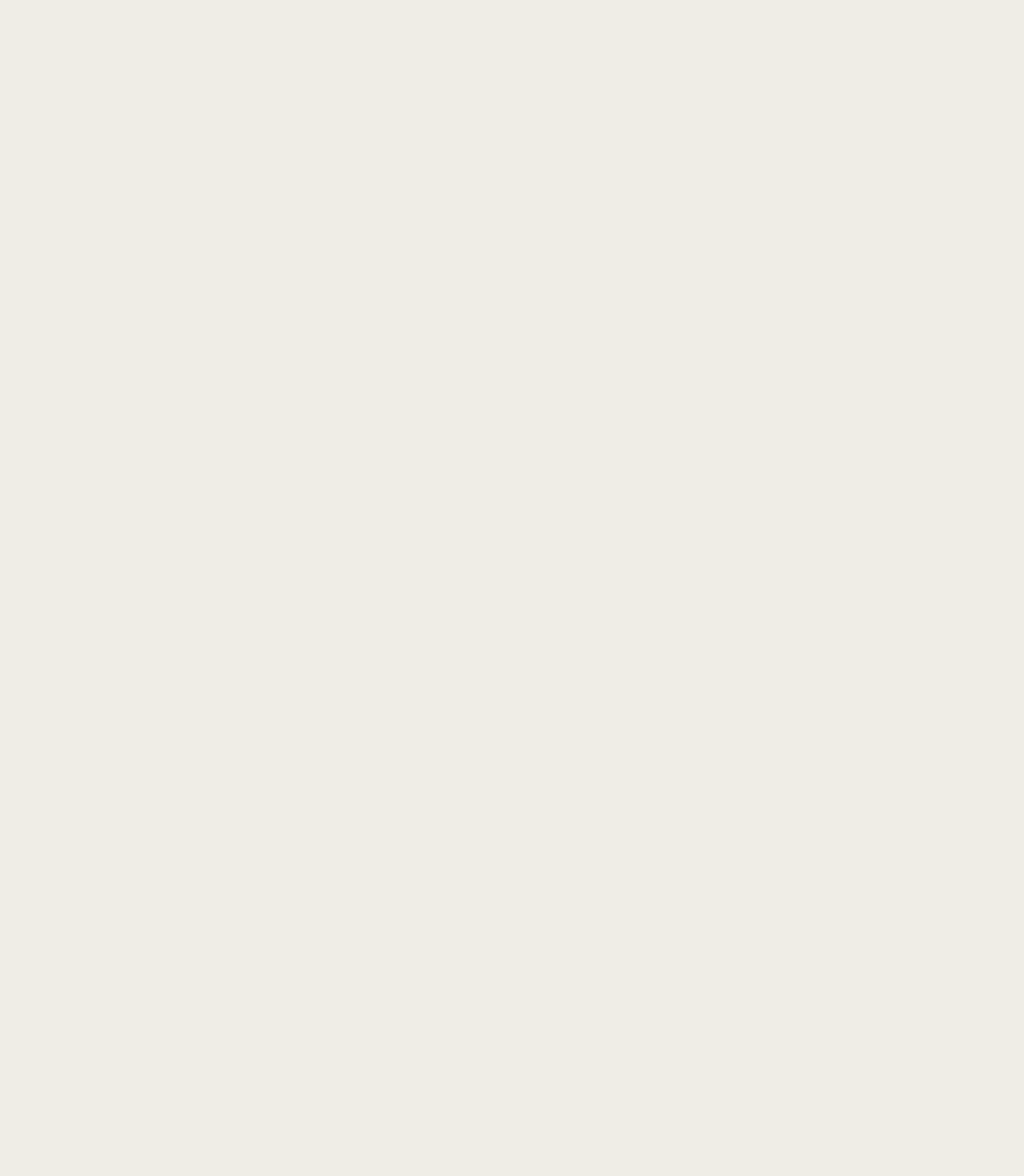
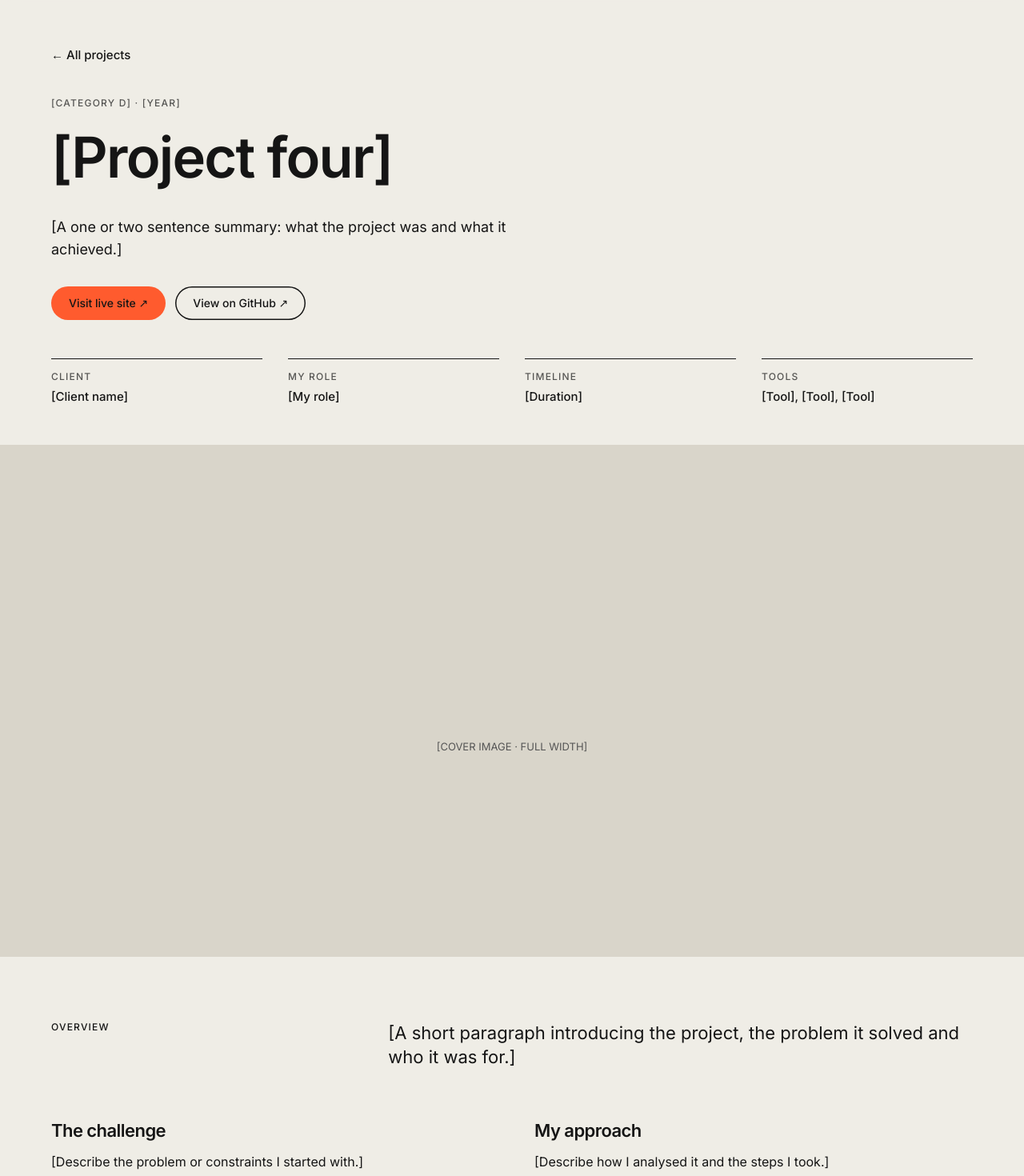
Before and after one commit to Eaglesword07/Portfolio, a React (Vite) app: page /portfolio/project-four in a window 1280 px wide. Before the commit this address had no page. Shown: the part 80-1550 px from the top of the page at 80% size. Before the commit the page ends 800 px from the top, so only its background shows below. Built offline with nearby package versions, Linux system fonts and the light colour scheme.

Commit message:
feat: add project detail pages with live/GitHub buttons and direct card links

```diff
--- a/src/App.jsx
+++ b/src/App.jsx
@@ -3,6 +3,7 @@ import Layout from "./components/layout/Layout";
 import Home from "./pages/Home";
 import About from "./pages/About";
 import Portfolio from "./pages/Portfolio";
+import ProjectDetail from "./pages/ProjectDetail";
 import Services from "./pages/Services";
 import Contact from "./pages/Contact";
 
@@ -13,6 +14,7 @@ export default function App() {
         <Route path="/" element={<Home />} />
         <Route path="about" element={<About />} />
         <Route path="portfolio" element={<Portfolio />} />
+        <Route path="portfolio/:slug" element={<ProjectDetail />} />
         <Route path="services" element={<Services />} />
         <Route path="contact" element={<Contact />} />
       </Route>
--- a/src/components/ui/Button.jsx
+++ b/src/components/ui/Button.jsx
@@ -4,16 +4,28 @@ const variants = {
   dark: "bg-ink text-paper",
   light: "bg-paper text-ink",
   accent: "bg-accent text-ink",
+  outline:
+    "bg-transparent text-ink shadow-[inset_0_0_0_1.5px_#151515] hover:bg-ink hover:text-paper",
 };
 
-export default function Button({ to, variant = "dark", className = "", children, ...props }) {
-  const classes = `inline-block rounded-full px-[22px] py-[11px] text-sm font-medium transition-transform hover:-translate-y-0.5 ${variants[variant]} ${className}`;
+export default function Button({ to, href, variant = "dark", className = "", children, ...props }) {
+  const classes = `inline-block rounded-full px-[22px] py-[11px] text-sm font-medium transition-all hover:-translate-y-0.5 ${variants[variant]} ${className}`;
 
-  return to ? (
-    <Link to={to} className={classes} {...props}>
-      {children}
-    </Link>
-  ) : (
+  if (to) {
+    return (
+      <Link to={to} className={classes} {...props}>
+        {children}
+      </Link>
+    );
+  }
+  if (href) {
+    return (
+      <a href={href} target="_blank" rel="noopener noreferrer" className={classes} {...props}>
+        {children}
+      </a>
+    );
+  }
+  return (
     <button className={classes} {...props}>
       {children}
     </button>
--- a/src/components/ui/Parallax.jsx
+++ b/src/components/ui/Parallax.jsx
@@ -1,7 +1,14 @@
-export default function Parallax({ className = "", children }) {
+export default function Parallax({
+  className = "",
+  rounded = "rounded-[20px]",
+  bg = "bg-stone",
+  children,
+}) {
   return (
-    <div className={`overflow-hidden rounded-[20px] ${className}`}>
-      <div className="parallax-img flex h-[120%] items-center justify-center bg-stone text-[13px] text-[#555]">
+    <div className={`overflow-hidden ${rounded} ${className}`}>
+      <div
+        className={`parallax-img flex h-[120%] items-center justify-center text-[13px] text-[#555] ${bg}`}
+      >
         {children}
       </div>
     </div>
--- a/src/components/ui/PortfolioCard.jsx
+++ b/src/components/ui/PortfolioCard.jsx
@@ -1,6 +1,8 @@
+import { Link } from "react-router-dom";
+
 export default function PortfolioCard({ slug, title, category, bg }) {
   return (
-    <article id={slug} className="group scroll-mt-28 md:even:mt-18">
+    <Link to={`/portfolio/${slug}`} className="group block md:even:mt-18">
       <div className="relative h-95 overflow-hidden rounded-[20px]">
         <div
           className={`parallax-img flex h-[120%] items-center justify-center text-[13px] text-[#555] transition-transform duration-500 group-hover:scale-105 ${bg}`}
@@ -13,6 +15,6 @@ export default function PortfolioCard({ slug, title, category, bg }) {
       </div>
       <h3 className="mt-4 text-xl font-semibold md:text-2xl">{title}</h3>
       <p className="mt-1.5 text-sm opacity-70">{category}</p>
-    </article>
+    </Link>
   );
 }
--- a/src/components/ui/ProjectCard.jsx
+++ b/src/components/ui/ProjectCard.jsx
@@ -27,7 +27,7 @@ export default function ProjectCard({ slug, title, category, bg }) {
   return (
     <div className="shrink-0 pr-6">
       <Link
-        to={`/portfolio#${slug}`}
+        to={`/portfolio/${slug}`}
         className="group block w-90 md:w-180"
         onFocus={() => slideIn("100%")}
         onBlur={() => slideOut("100%")}
--- a/src/data/projects.js
+++ b/src/data/projects.js
@@ -1,6 +1,61 @@
+// Placeholder text shared by all projects. To write a real project,
+// add the same field to that project and it overrides the placeholder.
+const placeholder = {
+  year: "[Year]",
+  client: "[Client name]",
+  role: "[My role]",
+  timeline: "[Duration]",
+  tools: ["[Tool]", "[Tool]", "[Tool]"],
+  summary: "[A one or two sentence summary: what the project was and what it achieved.]",
+  overview: "[A short paragraph introducing the project, the problem it solved and who it was for.]",
+  challenge: "[Describe the problem or constraints I started with.]",
+  approach: "[Describe how I analysed it and the steps I took.]",
+  results: [
+    { value: "[00]%", label: "[Result metric one]" },
+    { value: "[00]x", label: "[Result metric two]" },
+    { value: "[00]+", label: "[Result metric three]" },
+  ],
+};
+
 export const projects = [
-  { id: 1, slug: "project-one", title: "[Project one]", category: "[Category A]", bg: "bg-stone" },
-  { id: 2, slug: "project-two", title: "[Project two]", category: "[Category B]", bg: "bg-sage" },
-  { id: 3, slug: "project-three", title: "[Project three]", category: "[Category A]", bg: "bg-sand" },
-  { id: 4, slug: "project-four", title: "[Project four]", category: "[Category B]", bg: "bg-stone" },
+  {
+    ...placeholder,
+    id: 1,
+    slug: "project-one",
+    title: "[Project one]",
+    category: "[Category A]",
+    bg: "bg-stone",
+    liveUrl: "https://example.com",
+    githubUrl: "https://github.com/username/project-one",
+  },
+  {
+    ...placeholder,
+    id: 2,
+    slug: "project-two",
+    title: "[Project two]",
+    category: "[Category B]",
+    bg: "bg-sage",
+    liveUrl: "https://example.com",
+    githubUrl: "https://github.com/username/project-two",
+  },
+  {
+    ...placeholder,
+    id: 3,
+    slug: "project-three",
+    title: "[Project three]",
+    category: "[Category C]",
+    bg: "bg-sand",
+    liveUrl: "https://example.com",
+    githubUrl: "https://github.com/username/project-three",
+  },
+  {
+    ...placeholder,
+    id: 4,
+    slug: "project-four",
+    title: "[Project four]",
+    category: "[Category D]",
+    bg: "bg-stone",
+    liveUrl: "https://example.com",
+    githubUrl: "https://github.com/username/project-four",
+  },
 ];
--- /dev/null
+++ b/src/pages/ProjectDetail.jsx
@@ -0,0 +1,136 @@
+import { Link, useParams } from "react-router-dom";
+import Button from "../components/ui/Button";
+import Eyebrow from "../components/ui/Eyebrow";
+import Parallax from "../components/ui/Parallax";
+import { projects } from "../data/projects";
+
+export default function ProjectDetail() {
+  const { slug } = useParams();
+  const index = projects.findIndex((p) => p.slug === slug);
+
+  if (index === -1) {
+    return (
+      <section className="px-5 py-32 md:px-16">
+        <h1 className="text-4xl">Project not found</h1>
+        <Link to="/portfolio" className="mt-6 inline-block border-b-2 border-accent pb-1 font-medium">
+          ← Back to all projects
+        </Link>
+      </section>
+    );
+  }
+
+  const p = projects[index];
+  const next = projects[(index + 1) % projects.length];
+  const meta = [
+    ["Client", p.client],
+    ["My role", p.role],
+    ["Timeline", p.timeline],
+    ["Tools", p.tools.join(", ")],
+  ];
+
+  return (
+    <>
+      {/* Header */}
+      <section className="px-5 pb-12 pt-14 md:px-16">
+        <Link to="/portfolio" className="border-b-2 border-transparent pb-0.5 font-medium transition-colors hover:border-accent">
+          ← All projects
+        </Link>
+        <Eyebrow className="mt-10 opacity-70">
+          {p.category} · {p.year}
+        </Eyebrow>
+        <h1 className="mt-4 text-[clamp(34px,5.5vw,76px)]">
+          <span className="block overflow-hidden pb-[0.08em]">
+            <span className="inline-block motion-safe:animate-up">{p.title}</span>
+          </span>
+        </h1>
+        <p className="mt-6 max-w-155 text-lg">{p.summary}</p>
+
+        <div className="mt-8 flex flex-wrap gap-3">
+          {p.liveUrl && <Button href={p.liveUrl} variant="accent">Visit live site ↗</Button>}
+          {p.githubUrl && <Button href={p.githubUrl} variant="outline">View on GitHub ↗</Button>}
+        </div>
+
+        <dl className="mt-12 grid grid-cols-2 gap-8 md:grid-cols-4">
+          {meta.map(([label, value]) => (
+            <div key={label} className="border-t border-ink pt-3.5">
+              <dt className="text-xs font-medium uppercase tracking-widest opacity-70">{label}</dt>
+              <dd className="mt-1.5 font-medium">{value}</dd>
+            </div>
+          ))}
+        </dl>
+      </section>
+
+      {/* Full-width cover */}
+      <Parallax rounded="rounded-none" bg={p.bg} className="h-[min(80vh,640px)]">
+        [COVER IMAGE · FULL WIDTH]
+      </Parallax>
+
+      {/* Overview */}
+      <section className="px-5 py-20 md:px-16">
+        <div className="grid gap-6 md:grid-cols-[4fr_8fr] md:gap-14">
+          <Eyebrow>Overview</Eyebrow>
+          <p className="max-w-190 text-[22px] leading-snug">{p.overview}</p>
+        </div>
+        <div className="mt-16 grid gap-12 md:grid-cols-2 md:gap-14">
+          <div>
+            <h3 className="text-[22px]">The challenge</h3>
+            <p className="mt-3 text-base">{p.challenge}</p>
+          </div>
+          <div>
+            <h3 className="text-[22px]">My approach</h3>
+            <p className="mt-3 text-base">{p.approach}</p>
+          </div>
+        </div>
+      </section>
+
+      {/* Gallery */}
+      <section className="px-5 pb-20 md:px-16">
+        <Parallax className="h-105 md:h-140">[PROJECT IMAGE · FULL WIDTH]</Parallax>
+        <div className="mt-6 grid gap-6 md:grid-cols-2">
+          <div className="group overflow-hidden rounded-[20px]">
+            <div className="flex h-90 items-center justify-center bg-stone text-[13px] text-[#555] transition-transform duration-500 group-hover:scale-105 md:h-110">
+              [PROJECT IMAGE]
+            </div>
+          </div>
+          <div className="group overflow-hidden rounded-[20px] md:mt-18">
+            <div className="flex h-90 items-center justify-center bg-sage text-[13px] text-[#555] transition-transform duration-500 group-hover:scale-105 md:h-110">
+              [PROJECT IMAGE]
+            </div>
+          </div>
+        </div>
+      </section>
+
+      {/* Results */}
+      <section className="bg-ink px-5 py-20 text-paper md:px-16">
+        <Eyebrow className="text-accent">Results</Eyebrow>
+        <h2 className="mb-10 mt-3 text-[34px]">What it delivered</h2>
+        <div className="grid gap-10 md:grid-cols-3">
+          {p.results.map(({ value, label }) => (
+            <div key={label}>
+              <p className="text-[44px] font-semibold leading-none">{value}</p>
+              <p className="mt-1.5 text-[13px] opacity-80">{label}</p>
+            </div>
+          ))}
+        </div>
+      </section>
+
+      {/* Next project */}
+      <Link
+        to={`/portfolio/${next.slug}`}
+        className="group relative block overflow-hidden border-t border-ink px-5 py-24 md:px-16"
+      >
+        <span className="absolute inset-0 translate-y-full bg-accent transition-transform duration-500 group-hover:translate-y-0" />
+        <div className="relative">
+          <Eyebrow>Next project</Eyebrow>
+          <h2 className="mt-5 text-[clamp(36px,6vw,84px)]">
+            {next.title}{" "}
+            <span className="inline-block transition-transform duration-300 group-hover:translate-x-4">→</span>
+          </h2>
+          <p className="mt-3">
+            {next.category} · {next.year}
+          </p>
+        </div>
+      </Link>
+    </>
+  );
+}
```
